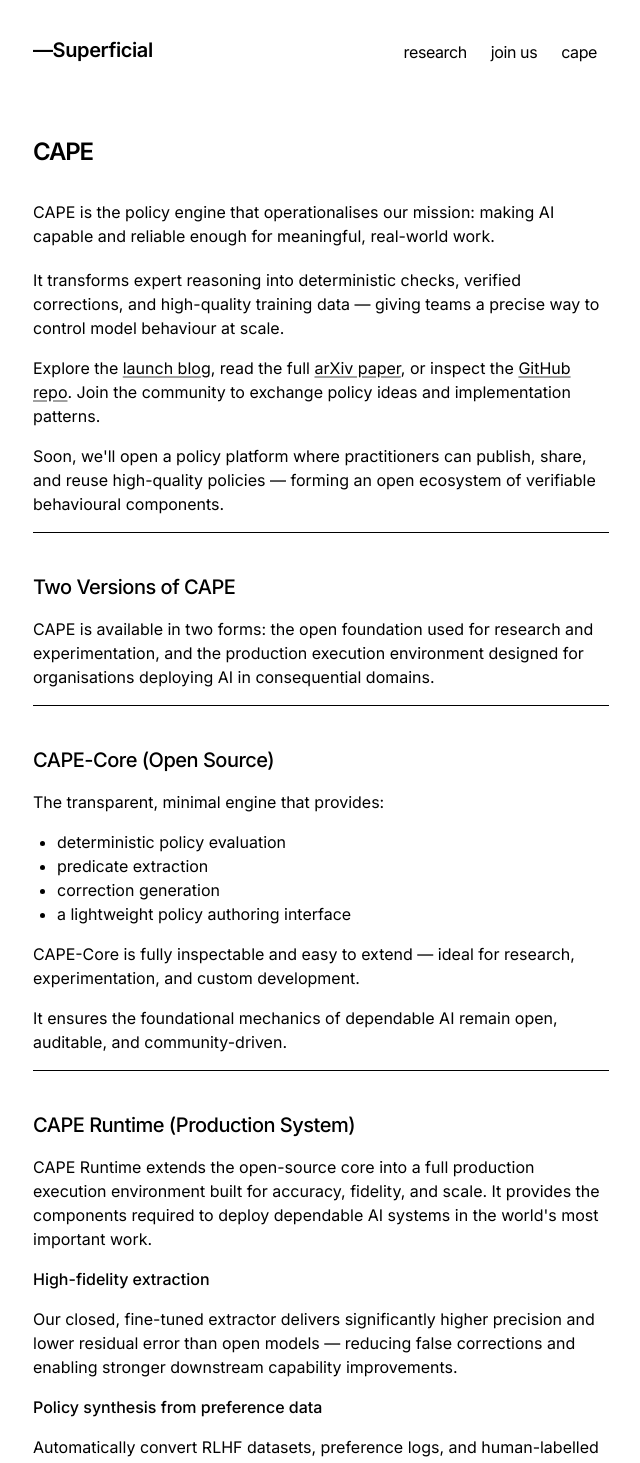
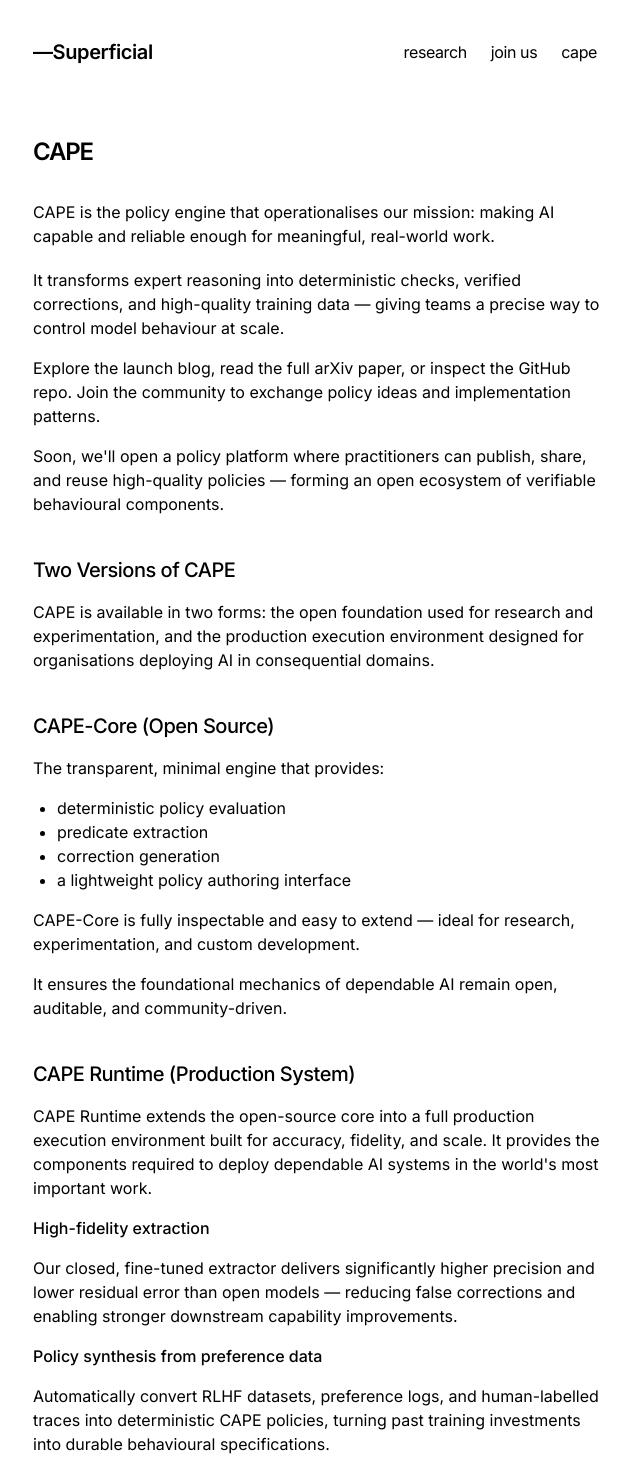
Before and after one commit to superficialorg/capabilitybench, a Next.js app: page /cape in a window 1280 px wide. Shown: the top 1463 px of the page, without its empty margins (319-959 px from the left). Built offline with nearby package versions, Linux system fonts and the light colour scheme.

Commit message:
Fix navigation alignment, remove hr lines from CAPE page, and remove underlines from links

```diff
--- a/app/cape/page.tsx
+++ b/app/cape/page.tsx
@@ -24,12 +24,10 @@
         <p>
           Soon, we'll open a policy platform where practitioners can publish, share, and reuse high-quality policies — forming an open ecosystem of verifiable behavioural components.
         </p>
-        <hr />
         <h2>Two Versions of CAPE</h2>
         <p>
           CAPE is available in two forms: the open foundation used for research and experimentation, and the production execution environment designed for organisations deploying AI in consequential domains.
         </p>
-        <hr />
         <h2>CAPE-Core (Open Source)</h2>
         <p>
           The transparent, minimal engine that provides:
@@ -46,7 +44,6 @@
         <p>
           It ensures the foundational mechanics of dependable AI remain open, auditable, and community-driven.
         </p>
-        <hr />
         <h2>CAPE Runtime (Production System)</h2>
         <p>
           CAPE Runtime extends the open-source core into a full production execution environment built for accuracy, fidelity, and scale. It provides the components required to deploy dependable AI systems in the world's most important work.
@@ -96,7 +93,6 @@
         <p>
           CAPE Runtime delivers the fidelity, control, and operational reliability required to run deterministic behaviour shaping at production scale — capability no open-source configuration can match.
         </p>
-        <hr />
         <h2>Work With Us</h2>
         <p>
           Organisations deploying AI in consequential settings use CAPE Runtime to achieve higher capability, stronger reliability, and predictable behaviour at scale.
--- a/app/components/nav.tsx
+++ b/app/components/nav.tsx
@@ -21,7 +21,7 @@
     <aside className="mb-16 tracking-tight">
       <div className="lg:sticky lg:top-20">
         <nav
-          className="flex flex-row items-start justify-between relative px-0 pb-0 fade md:overflow-auto scroll-pr-6 md:relative"
+          className="flex flex-row items-center justify-between relative px-0 pb-0 fade md:overflow-auto scroll-pr-6 md:relative"
           id="nav"
         >
           <Link href="/" className="flex items-center align-middle relative py-1 pl-0">
--- a/app/global.css
+++ b/app/global.css
@@ -48,7 +48,7 @@
 }
 
 .prose a {
-  @apply underline transition-all decoration-neutral-400 underline-offset-2 decoration-[0.1em];
+  @apply transition-all;
 }
 
 .prose .anchor:after {
```
Also changed, not shown: app/privacy/page.tsx (line endings or trailing spaces), app/terms/page.tsx (line endings or trailing spaces).
